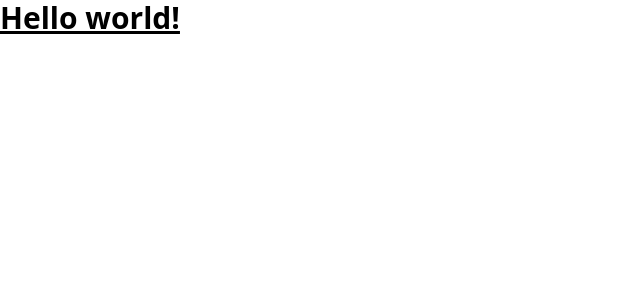
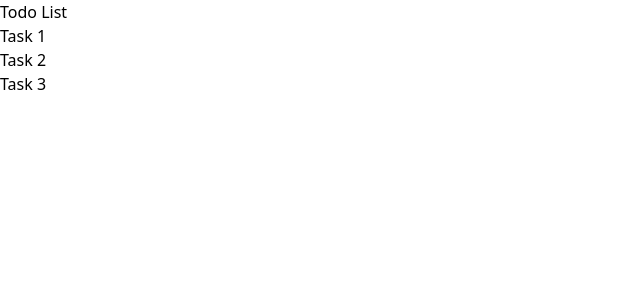
Before and after one commit to drq-dev/todo-list, a React (Create React App) app in the folder client/: page / in a window 1280 px wide. Shown: the top 300 px of the page, without its empty margins (0-640 px from the left). Built offline with nearby package versions, Linux system fonts and the light colour scheme.

Commit message:
feat: Add markup for the todo list

```diff
--- a/client/src/App.js
+++ b/client/src/App.js
@@ -1,3 +1,5 @@
+import { TodoList } from "./components/TodoList";
+
 export default function App() {
-  return <h1 className="text-3xl font-bold underline">Hello world!</h1>;
+  return <TodoList></TodoList>;
 }
--- /dev/null
+++ b/client/src/components/TodoList/index.js
@@ -0,0 +1,16 @@
+import React from "react";
+
+const TodoList = () => {
+  return (
+    <section aria-labelledby="heading">
+      <h1 id="heading">Todo List</h1>
+      <ul>
+        <li>Task 1</li>
+        <li>Task 2</li>
+        <li>Task 3</li>
+      </ul>
+    </section>
+  );
+};
+
+export { TodoList };
```
